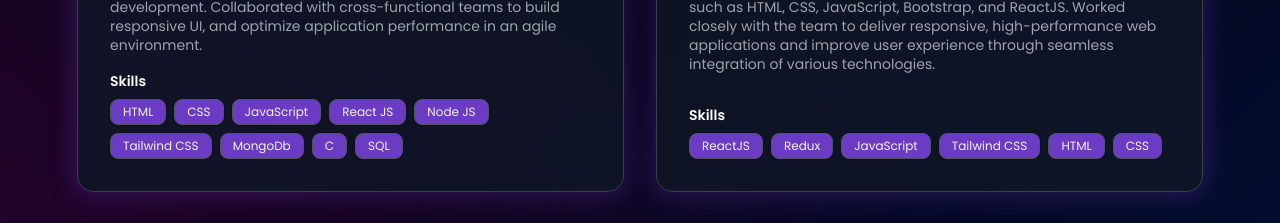
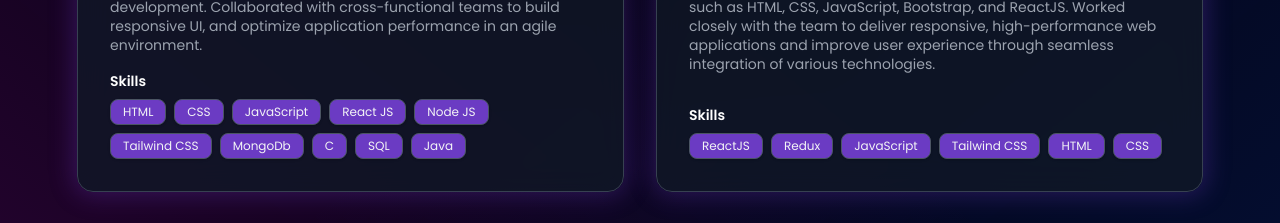
Before and after one commit to VareshWani/Varesh-Wani-Portfolio, a React (Vite) app: page / in a window 1280 px wide. Shown: the part 2040-2263 px from the top of the page. Built offline with nearby package versions, Linux system fonts and the light colour scheme.

Commit message:
Update constants.js

```diff
--- a/src/constants.js
+++ b/src/constants.js
@@ -118,6 +118,7 @@ export const SkillsInfo = [
         "MongoDb",
         "C",
         "SQL",
+        "Java",
         // "Redux",
         // "SpringBoot",
         // "Servelets",
```
